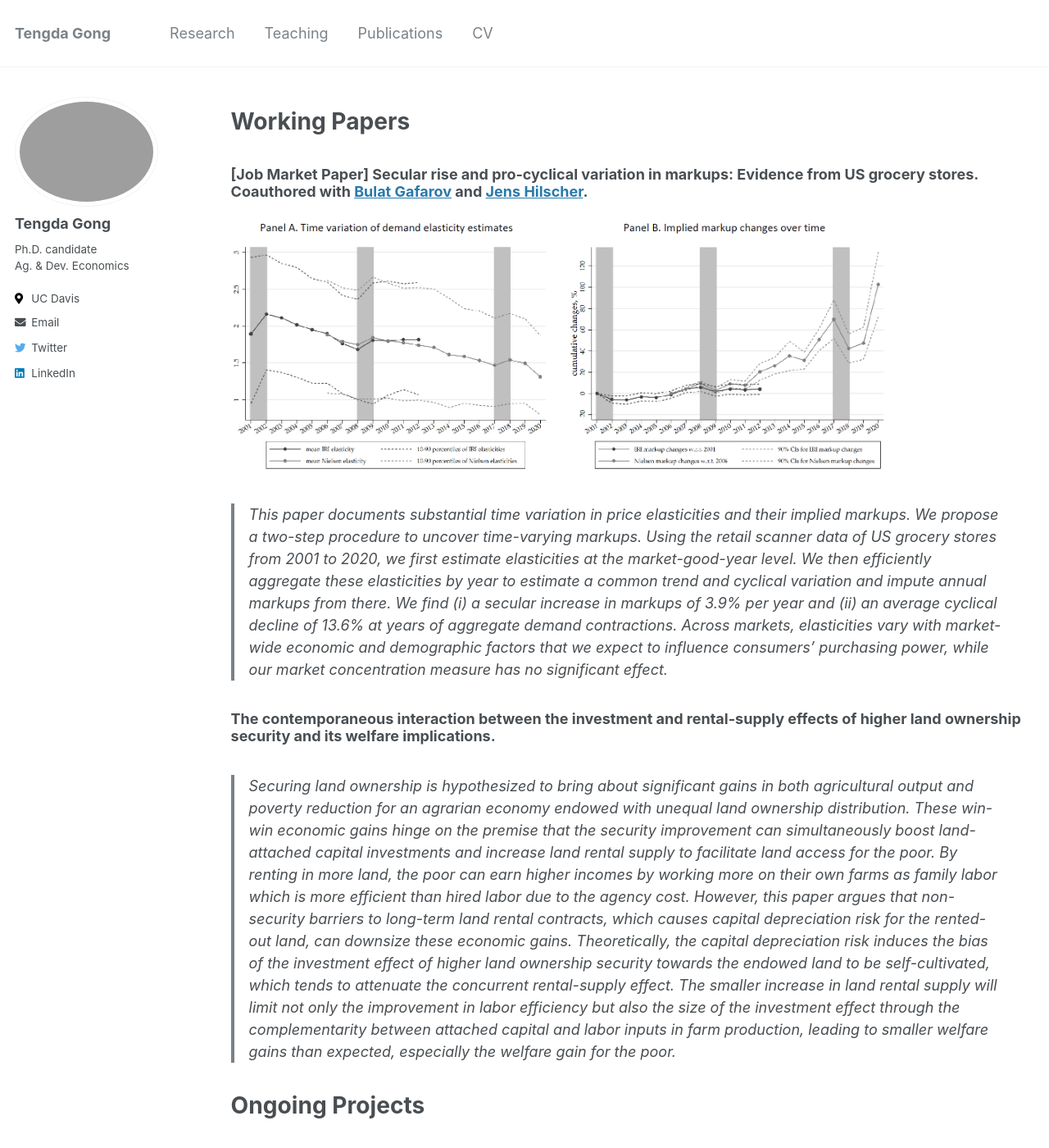
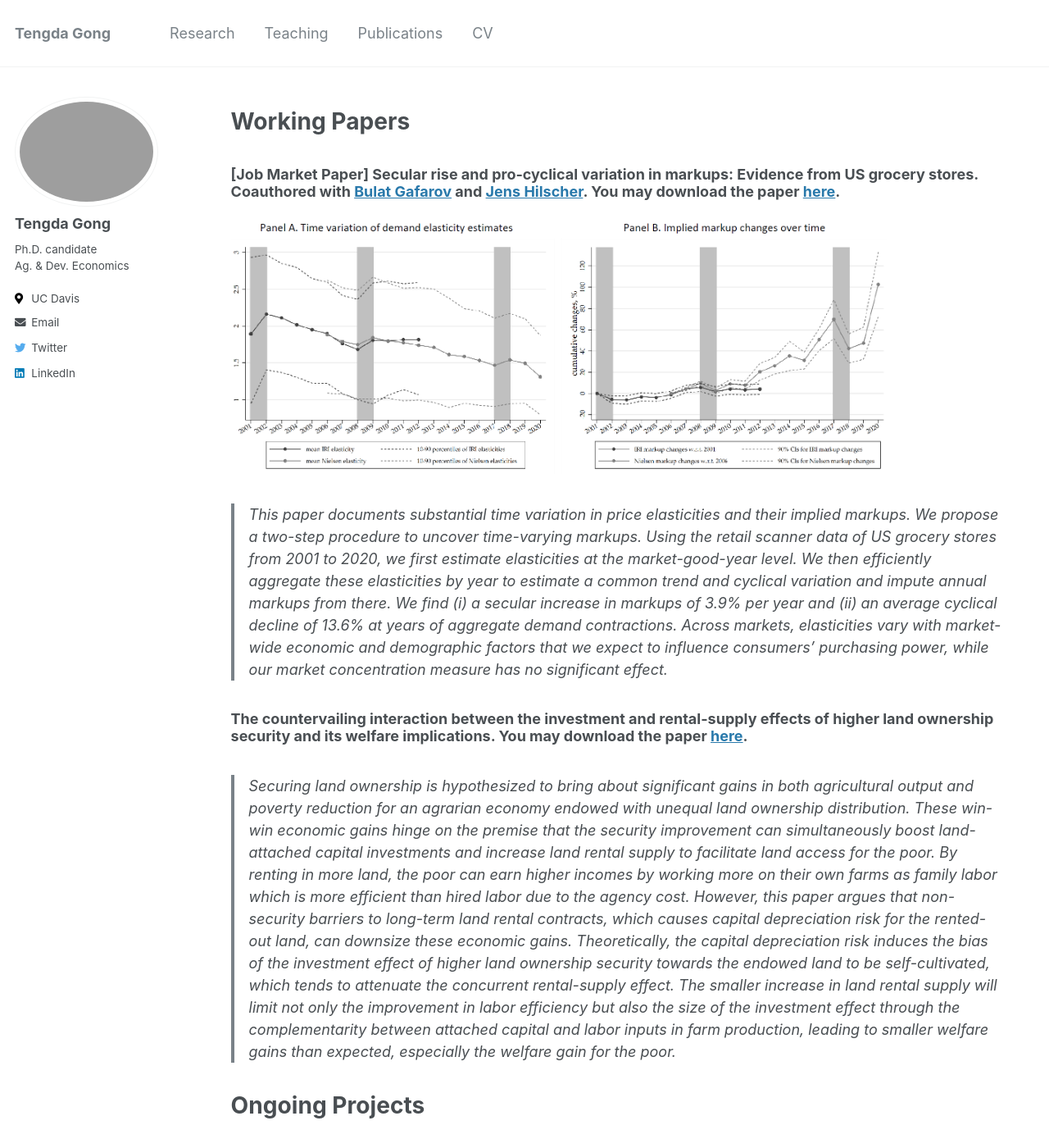
Before and after one commit to tendakung/tendakung.github.io, a Jekyll site: the page built from _pages/research.md, in a window 1280 px wide and 1400 px high. Shown: the whole window at 82% size. Built offline with Jekyll 4.4.1, drawn with Linux system fonts in a browser that asks for light colours.

Commit message:
Add paper links

```diff
--- a/_pages/research.md
+++ b/_pages/research.md
@@ -7,11 +7,11 @@ author_profile: true
 
 # Working Papers
 
-### [Job Market Paper] Secular rise and pro-cyclical variation in markups: Evidence from US grocery stores. Coauthored with [Bulat Gafarov](https://are.ucdavis.edu/people/faculty/bulat-gafarov/) and [Jens Hilscher](https://are.ucdavis.edu/people/faculty/jens-hilscher/).
+### [Job Market Paper] Secular rise and pro-cyclical variation in markups: Evidence from US grocery stores. Coauthored with [Bulat Gafarov](https://are.ucdavis.edu/people/faculty/bulat-gafarov/) and [Jens Hilscher](https://are.ucdavis.edu/people/faculty/jens-hilscher/). You may download the paper [here](/files/pdf/research/JMP.pdf).
 <img src='/images/research/JMP-webfigure.PNG' width='800'>
 > This paper documents substantial time variation in price elasticities and their implied markups. We propose a two-step procedure to uncover time-varying markups. Using the retail scanner data of US grocery stores from 2001 to 2020, we first estimate elasticities at the market-good-year level. We then efficiently aggregate these elasticities by year to estimate a common trend and cyclical variation and impute annual markups from there. We find (i) a secular increase in markups of 3.9% per year and (ii) an average cyclical decline of 13.6% at years of aggregate demand contractions. Across markets, elasticities vary with market-wide economic and demographic factors that we expect to influence consumers' purchasing power, while our market concentration measure has no significant effect.
 
-### The contemporaneous interaction between the investment and rental-supply effects of higher land ownership security and its welfare implications.
+### The countervailing interaction between the investment and rental-supply effects of higher land ownership security and its welfare implications. You may download the paper [here](/files/pdf/research/security.pdf).
 > Securing land ownership is hypothesized to bring about significant gains in both agricultural output and poverty reduction for an agrarian economy endowed with unequal land ownership distribution. These win-win economic gains hinge on the premise that the security improvement can simultaneously boost land-attached capital investments and increase land rental supply to facilitate land access for the poor. By renting in more land, the poor can earn higher incomes by working more on their own farms as family labor which is more efficient than hired labor due to the agency cost. However, this paper argues that non-security barriers to long-term land rental contracts, which causes capital depreciation risk for the rented-out land, can downsize these economic gains. Theoretically, the capital depreciation risk induces the bias of the investment effect of higher land ownership security towards the endowed land to be self-cultivated, which tends to attenuate the concurrent rental-supply effect. The smaller increase in land rental supply will limit not only the improvement in labor efficiency but also the size of the investment effect through the complementarity between attached capital and labor inputs in farm production, leading to smaller welfare gains than expected, especially the welfare gain for the poor.
 
 
```
